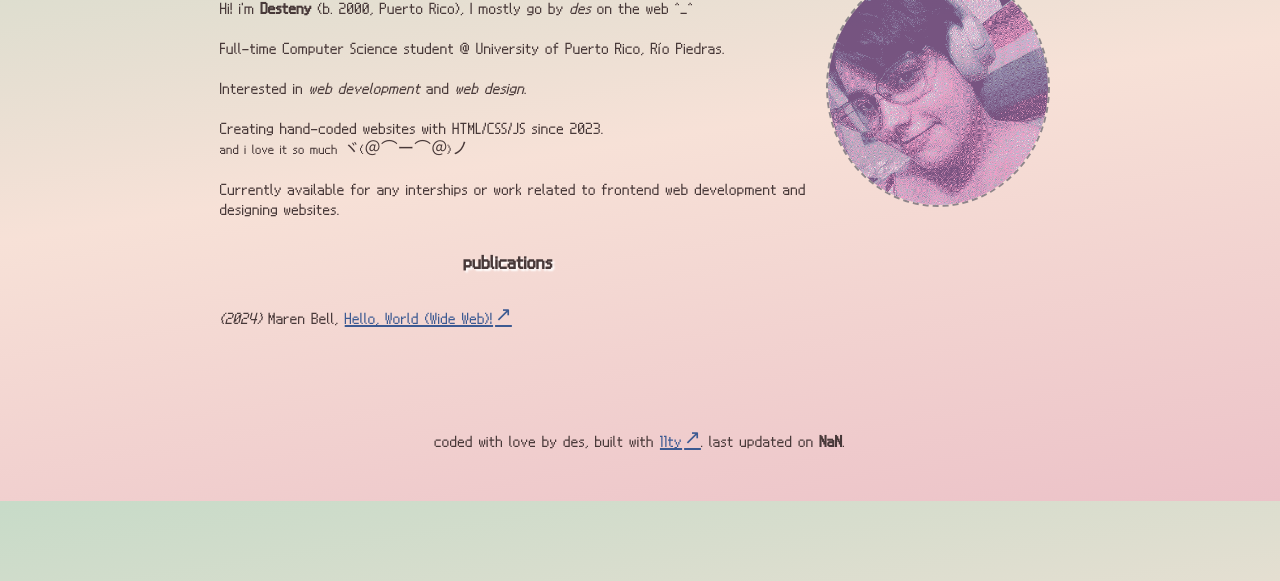
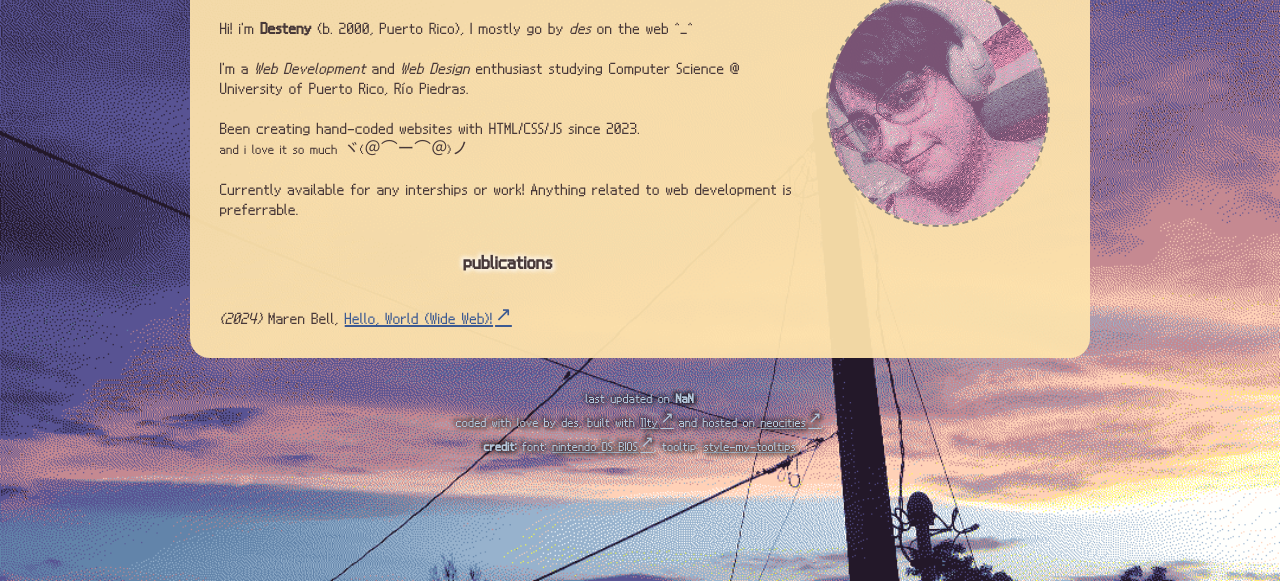
Before and after one commit to doqmeat/desteny.me, an Eleventy site: page desteny.me/index.html in a window 1280 px wide. Shown: the part 219-800 px from the top of the page. Built offline with nearby package versions, Linux system fonts and the light colour scheme; Eleventy itself is replaced by a stand-in of ours; files that its build step writes are made by us from their sources.

Commit message:
change of scenery

```diff
--- a/desteny.me/_includes/main.html
+++ b/desteny.me/_includes/main.html
@@ -4,8 +4,7 @@
 <head>
   <meta charset="UTF-8">
   <meta name="viewport" content="width=device-width, initial-scale=1.0">
-  <link rel="icon" type="image/x-icon" href="files/favicon.gif">
-  <link rel="alternate" hreflang="es" href="https://desteny.me/es">
+  <link rel="icon" type="image/x-icon" href="/files/favicon.gif">
   <title>{{ title }}</title>
   <link href="/files/css/body.css" rel="stylesheet">
   <link href="/files/css/projects.css" rel="stylesheet">
@@ -24,7 +23,10 @@
     {{ content }}
   </main>
   <footer>
-    <p>coded with love by des, built with <a href="https://11ty.dev">11ty</a>. last updated on <b>{{ date-updated }}</b>.</p>
+    <p>last updated on <b>{{ date-updated }}</b></p>
+    <p>coded with love by des, built with <a href="https://11ty.dev" target="_blank">11ty</a> and hosted on <a href="https://neocities.org" target="_blank">neocities</a>.</p>
+    <p><b>credit:</b> font: <a href="https://fontmeme.com/fonts/nintendo-ds-bios-font/" target="_blank">nintendo DS BIOS</a>, tooltip: <a href="manos.malihu.gr/style-my-tooltips-jquery-plugin/" target="_blank">style-my-tooltips</a></p>
+    </p>
   </footer>
 </body>
 
--- a/desteny.me/files/css/body.css
+++ b/desteny.me/files/css/body.css
@@ -4,7 +4,6 @@
 
 :root {
 	--pink: #edafb8;
-	--green: #b0c4b1;
 	--choco: #483939;
 }
 
@@ -14,13 +13,9 @@
 }
 
 body {
-	background: rgb(176, 196, 177);
-	background: linear-gradient(
-		171deg,
-		rgb(199, 219, 200) 0%,
-		rgba(247, 225, 215, 1) 50%,
-		rgb(236, 194, 200) 100%
-	);
+	background: url("../bg-sunset.png");
+	background-size: cover;
+	background-attachment: fixed;
 	margin: 0px;
 	font-family: ds, ms pgothic;
 	font-size: 20px;
@@ -39,19 +34,20 @@ li {
 	list-style-type: "☆ ";
 }
 
-h1,
+h1 {
+	color: #ffdf96;
+	letter-spacing: 2px;
+	font-weight: normal;
+}
+
 h2,
 h3,
 h4 {
-	text-shadow: 2px 2px 2px white;
-}
-
-h1 {
-	color: var(--choco);
+	text-shadow: 2px 2px 4px white, -2px -2px 4px white;
 }
 
 h2 {
-	color: var(--choco);
+	color: #5f5691;
 }
 
 h3 {
@@ -94,8 +90,23 @@ header {
 
 main {
 	margin: auto;
+	background: #fde3acf1;
+	border-radius: 20px;
 	max-width: 900px;
 	padding: 20px;
+	transition-duration: 0.5s;
+}
+
+main:hover {
+	background: #fde3ac;
+}
+
+nav {
+	margin-bottom: 20px;
+	color: #d9bbb5;
+	a {
+		color: inherit;
+	}
 }
 
 p {
@@ -117,9 +128,19 @@ p {
 }
 
 footer {
+	font-size: 1rem;
+	color: #b4c7da;
+	text-shadow: 2px 2px 4px black, -2px -2px 4px black;
 	margin-top: 20px;
 	text-align: center;
-	padding: 40px 10px;
+	padding: 10px;
+	a {
+		color: inherit;
+	}
+	p {
+		margin: 0;
+		padding: 0;
+	}
 }
 
 #s-m-t-tooltip {
--- a/desteny.me/index.html
+++ b/desteny.me/index.html
@@ -1,14 +1,13 @@
 ---
 layout: main.html
-title: ✦•┈๑⋅⋯ des' portfolio ⋯⋅๑┈•✦
+title: ✦•┈๑⋅⋯ desteny.me ⋯⋅๑┈•✦
 date-updated: 14.jul.25
 ---
 <img title="me :3" src="files/me.png" class="img" alt="a headshot of me">
 <h2>info</h2>
 <p>Hi! i'm <b>Desteny</b> (b. 2000, Puerto Rico), I mostly go by <i>des</i> on the web ^_^</p>
-<p>Full-time Computer Science student @ University of Puerto Rico, Río Piedras.</p>
-<p>Interested in <i>web development</i> and <i>web design</i>.</p>
-<p>Creating hand-coded websites with HTML/CSS/JS since 2023. <br><small>and i love it so much ヾ(＠⌒ー⌒＠)ノ</small></p>
-<p>Currently available for any interships or work related to frontend web development and designing websites.</p>
+<p>I'm a <i>Web Development</i> and <i>Web Design</i> enthusiast studying Computer Science @ University of Puerto Rico, Río Piedras.</p>
+<p>Been creating hand-coded websites with HTML/CSS/JS since 2023. <br><small>and i love it so much ヾ(＠⌒ー⌒＠)ノ</small></p>
+<p>Currently available for any interships or work! Anything related to web development is preferrable.</p>
 <h3>publications</h3>
 <p><i>(2024)</i> Maren Bell, <a href="https://coldcuts.neocities.org/writing1" target="_blank">Hello, World (Wide Web)!</a></p>
```
Also changed, not shown: desteny.me/not_found.html (+2 -1 lines), desteny.me/pages/contact.html (+1 -12 lines), .eleventy.js, desteny.me/files/bg-sunset.png (added), 8 other files.
